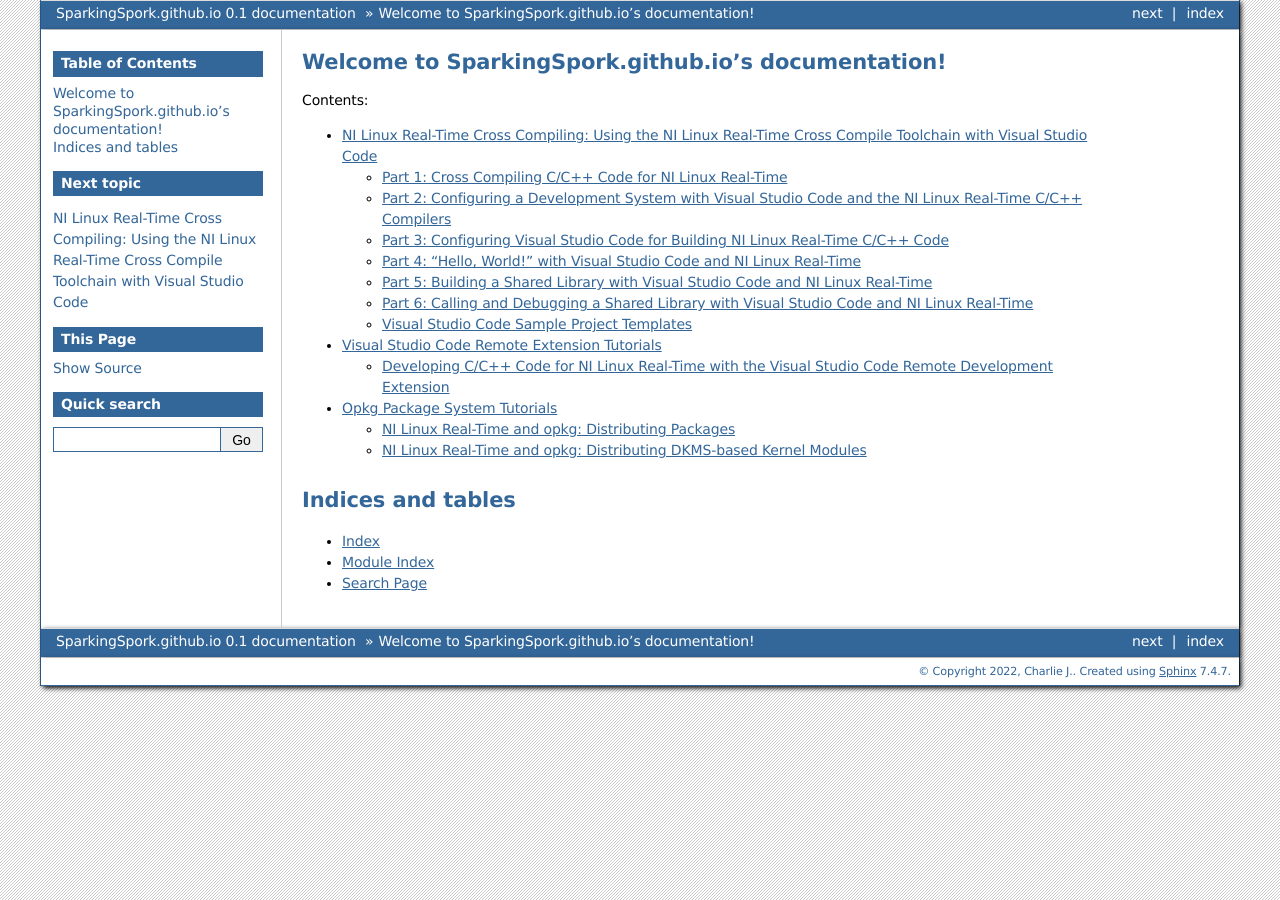
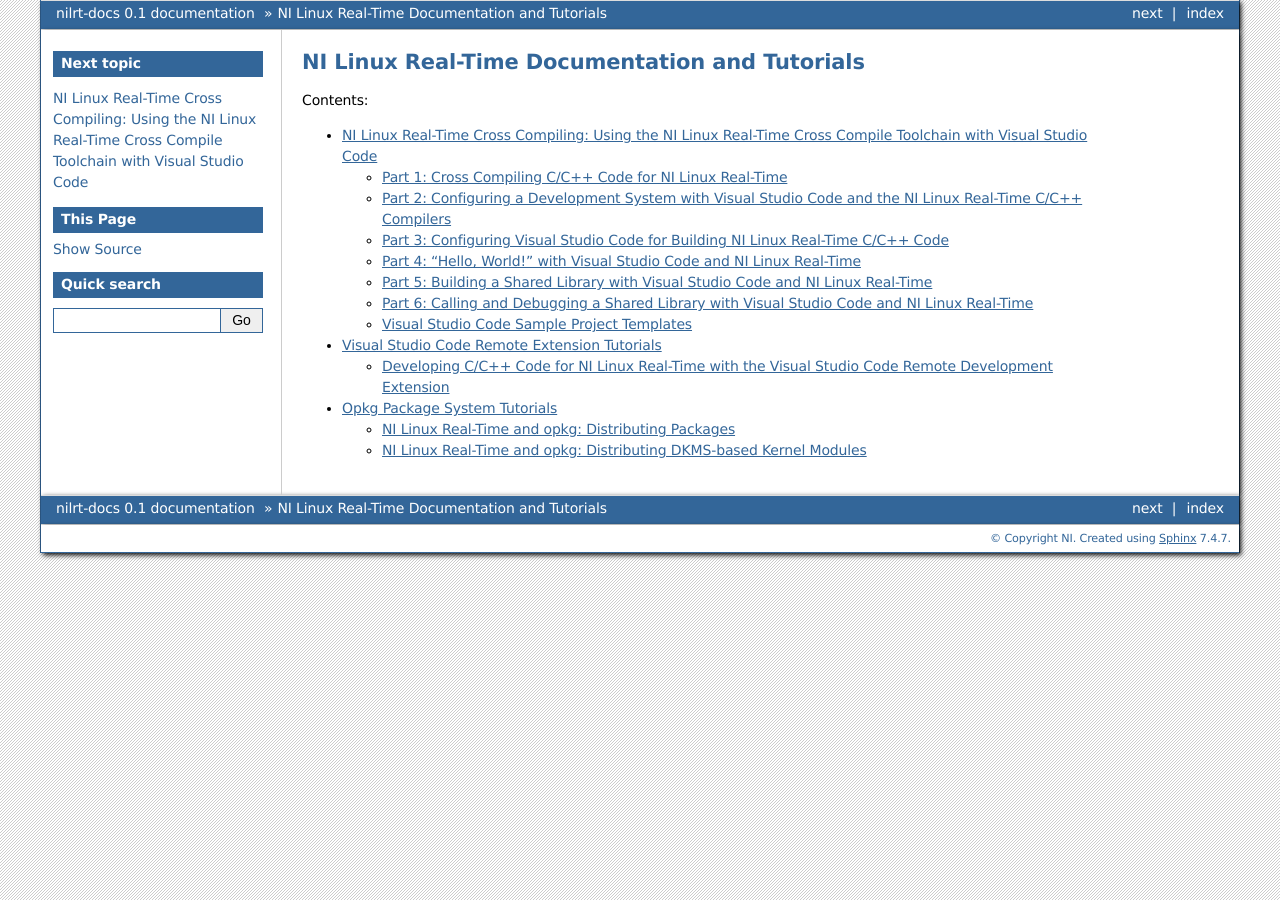
Before and after one commit to SparkingSpork/SparkingSpork.github.io, a Sphinx documentation site: the page built from docs/source/index.rst, in a window 1280 px wide. Built offline with Sphinx 7.4.7, drawn with Linux system fonts in a browser that asks for light colours.

Commit message:
Repo cleanup
Signed-off-by: Charlie Johnston <charlie.johnston@ni.com>

```diff
--- /dev/null
+++ b/CONTRIBUTING.md
@@ -0,0 +1,2 @@
+# Contributing to nilrt-docs
+Guidelines for contributing to the NI Linux Real-Time project can be found in the [ni/nilrt](https://github.com/ni/nilrt) repository's [CONTRIBUTING.md](https://github.com/ni/nilrt/blob/HEAD/docs/CONTRIBUTING.md). Refer to that document for the appropriate guidelines.
--- a/README.md
+++ b/README.md
@@ -1,2 +1,8 @@
-# SparkingSpork.github.io
-Repository for https://SparkingSpork.github.io GitHub page.
+# nilrt-docs
+Repository for the https://SparkingSpork.github.io documentation pages for NI Linux Real-Time.
+
+## Introduction
+This project contains community sourced documentation for the NI Linux Real-Time Operating System. This documentation is hosted at https://SparkingSpork.github.io.
+
+## About NI Linux Real-Time
+To learn about NI Linux Real-Time, visit the [NI Linux Real-Time Portal](http://www.ni.com/white-paper/14627/en/).
--- a/docs/source/conf.py
+++ b/docs/source/conf.py
@@ -17,9 +17,9 @@
 
 # -- Project information -----------------------------------------------------
 
-project = 'SparkingSpork.github.io'
-copyright = '2022, Charlie J.'
-author = 'Charlie J.'
+project = 'nilrt-docs'
+copyright = 'NI'
+author = 'NI'
 
 # The full version, including alpha/beta/rc tags
 release = '0.1'
--- a/docs/source/index.rst
+++ b/docs/source/index.rst
@@ -1,10 +1,6 @@
-.. SparkingSpork.github.io documentation master file, created by
-   sphinx-quickstart on Mon May  9 15:18:29 2022.
-   You can adapt this file completely to your liking, but it should at least
-   contain the root `toctree` directive.
-
-Welcome to SparkingSpork.github.io's documentation!
-===================================================
+==============================================
+NI Linux Real-Time Documentation and Tutorials
+==============================================
 
 .. toctree::
    :maxdepth: 2
@@ -13,12 +9,3 @@
    cross_compile/cross_compile_index
    remote/vscode_remote_index
    opkg/opkg_tutorials_index
-
-
-
-Indices and tables
-==================
-
-* :ref:`genindex`
-* :ref:`modindex`
-* :ref:`search`
```
